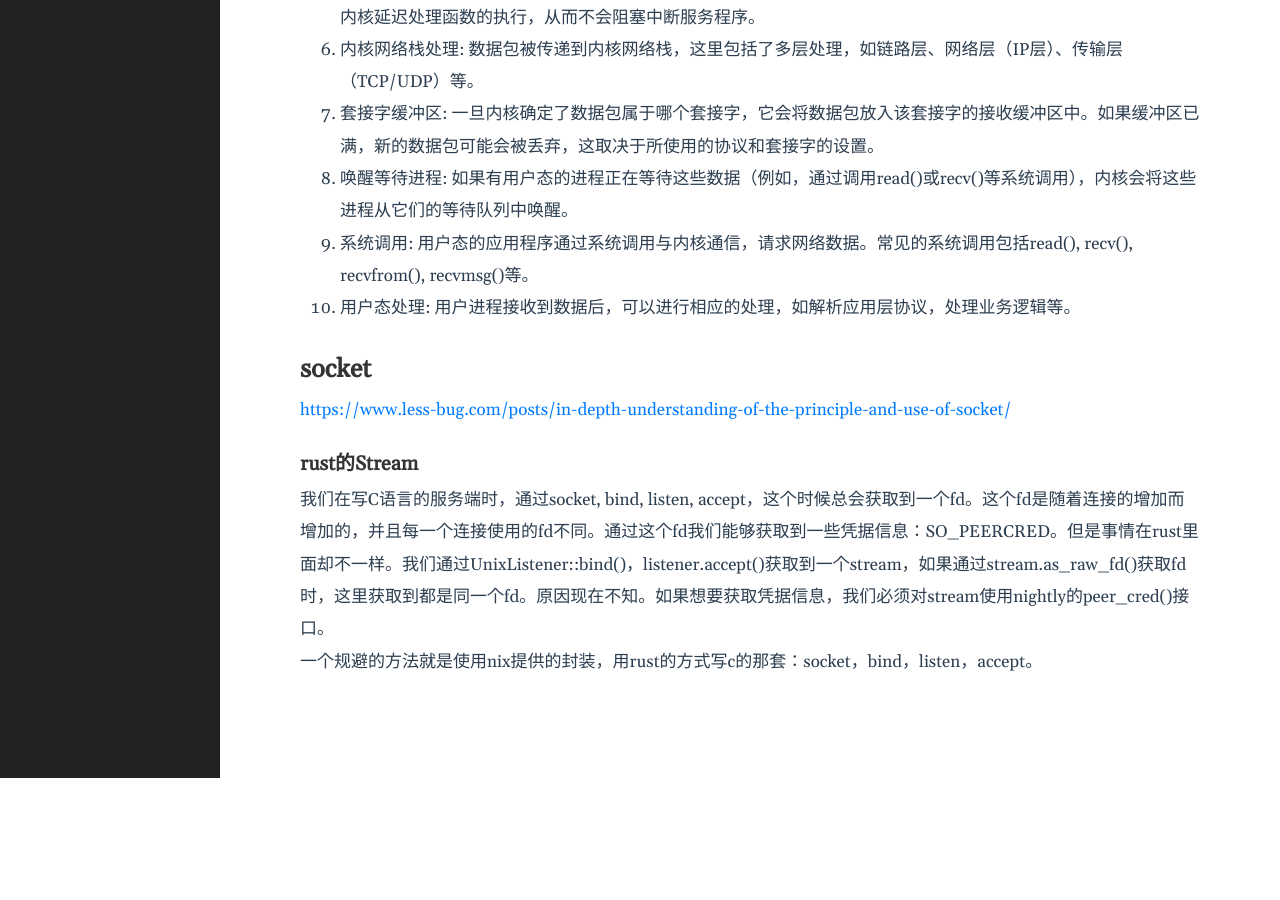
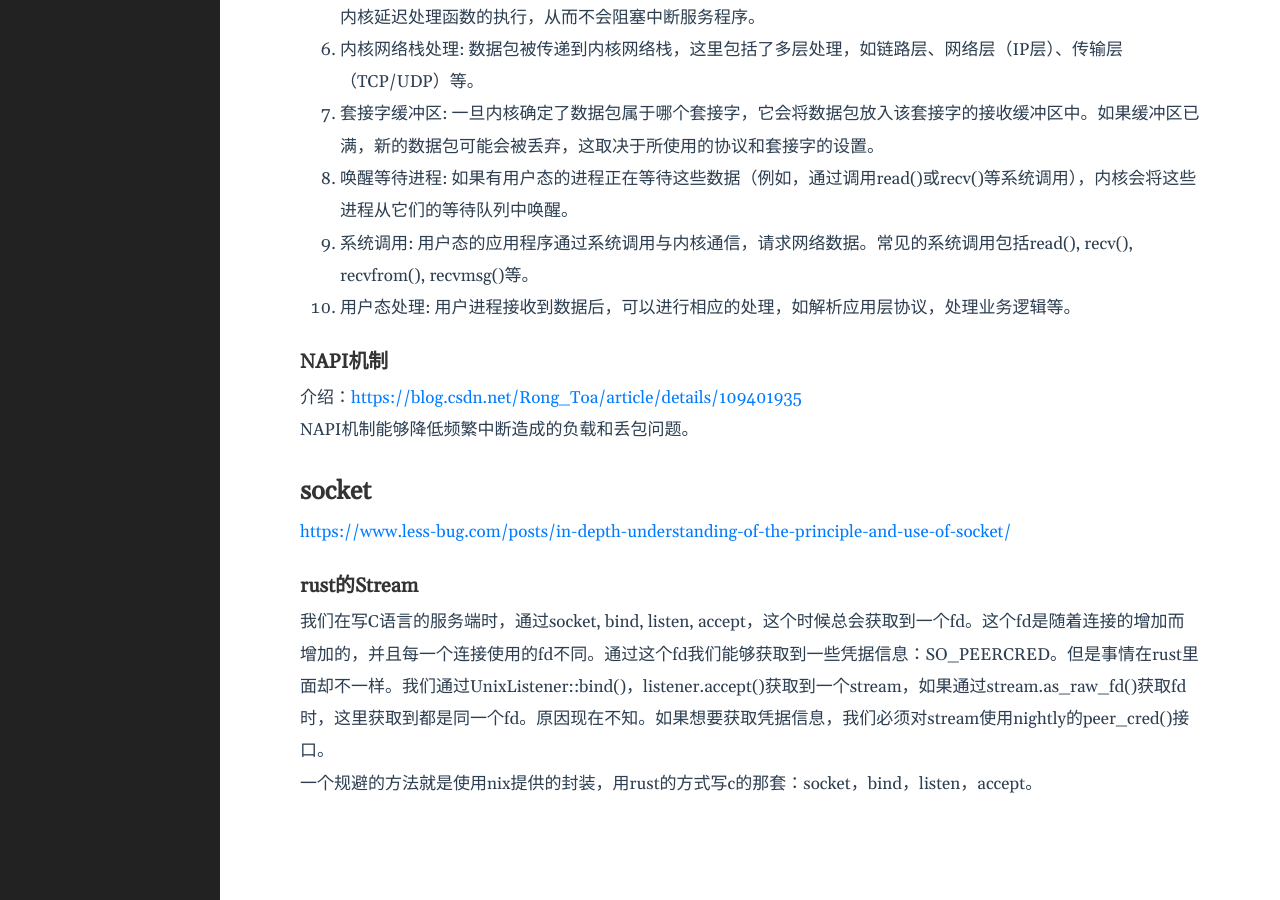
Before and after one commit to lclgo/lclgo.github.io, a Jekyll site: the page built from _posts/linux/2023-03-28-epoll.md, in a window 1280 px wide and 900 px high, scrolled down 2227 px. Built offline with Jekyll 4.4.1, drawn with Linux system fonts in a browser that asks for light colours; before the commit the page ends 3005 px from its top, so only the background shows below that.

Commit message:
add NAPI

```diff
--- a/_posts/linux/2023-03-28-epoll.md
+++ b/_posts/linux/2023-03-28-epoll.md
@@ -70,6 +70,12 @@ ChatGPT怎么说：
 9. 系统调用: 用户态的应用程序通过系统调用与内核通信，请求网络数据。常见的系统调用包括read(), recv(), recvfrom(), recvmsg()等。
 10. 用户态处理: 用户进程接收到数据后，可以进行相应的处理，如解析应用层协议，处理业务逻辑等。
 
+### NAPI机制
+
+介绍：<https://blog.csdn.net/Rong_Toa/article/details/109401935>
+
+NAPI机制能够降低频繁中断造成的负载和丢包问题。
+
 ## socket
 
 <https://www.less-bug.com/posts/in-depth-understanding-of-the-principle-and-use-of-socket/>
```
